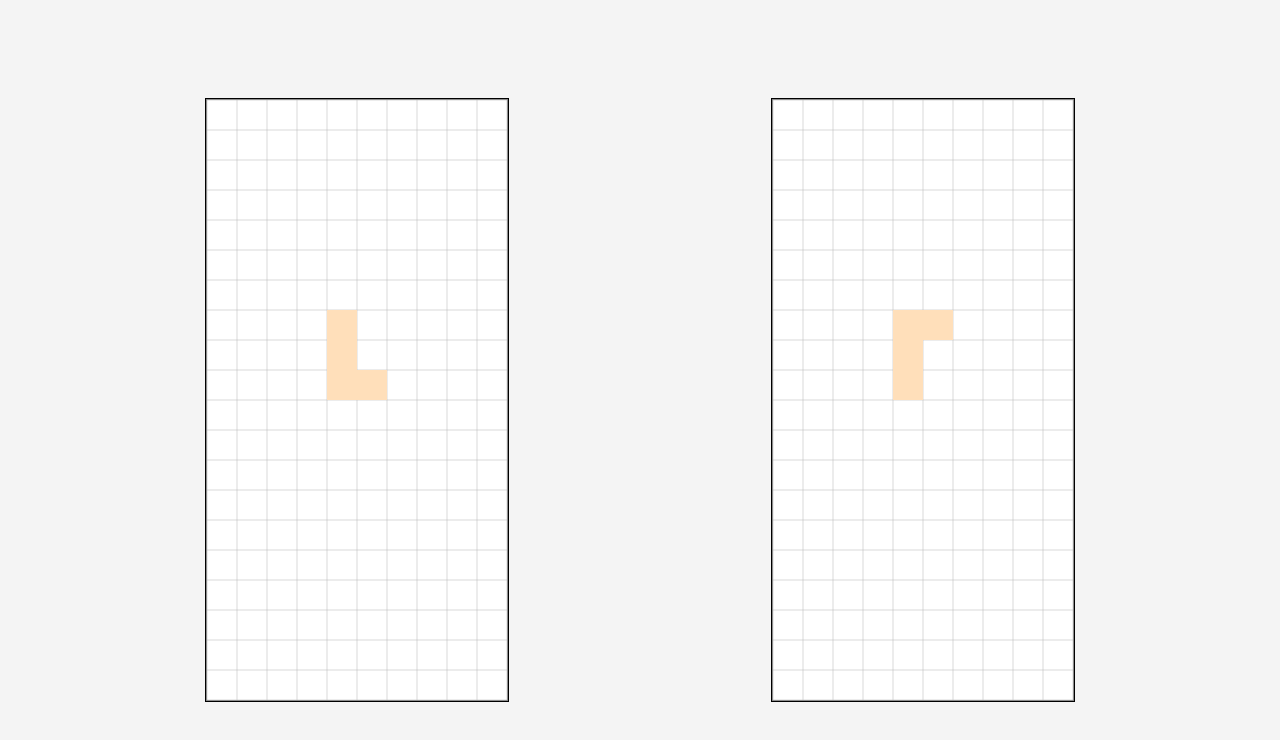
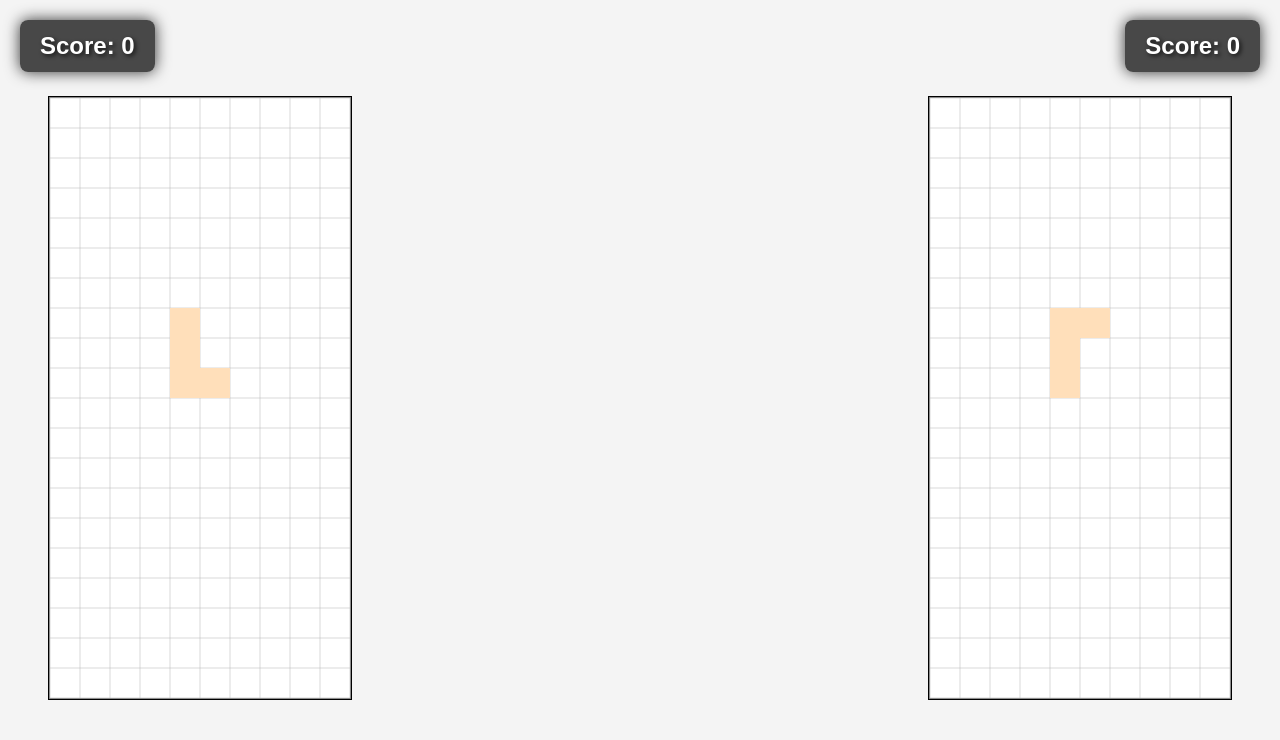
Before and after one commit to JakubGIT/WPS-js, a website with bundled scripts: page projects/tetris/index.html in a window 1280 px wide. Built offline with nearby package versions, Linux system fonts and the light colour scheme.

Commit message:
Show scores

```diff
--- a/projects/tetris/index.html
+++ b/projects/tetris/index.html
@@ -8,9 +8,17 @@
   </head>
   <body>
     <div id="container">
-      <canvas id="myCanvas"></canvas>
+      <div>
+        <canvas id="myCanvas"></canvas>
+        <div id="myScore">Score: 0</div>
+        <!-- Score display for myBoard -->
+      </div>
       <div style="width: 30rem"></div>
-      <canvas id="yourCanvas"></canvas>
+      <div>
+        <canvas id="yourCanvas"></canvas>
+        <div id="yourScore">Score: 0</div>
+        <!-- Score display for yourBoard -->
+      </div>
     </div>
     <script type="module" src="dist/app.js"></script>
   </body>
--- a/projects/tetris/src/app.ts
+++ b/projects/tetris/src/app.ts
@@ -173,6 +173,7 @@ class Board {
   private shapesIndexes: number[] = shuffleArray(
     Array.from({ length: SHAPES.length }, (_, i) => i)
   );
+  score = 0;
 
   constructor(
     width: number,
@@ -444,13 +445,19 @@ class Board {
     let limit = 0;
 
     switch (newRowCount) {
+      case 1:
+        this.score += 40;
+        break;
       case 2:
+        this.score += 100;
         limit = 1;
         break;
       case 3:
+        this.score += 300;
         limit = 2;
         break;
       case 4:
+        this.score += 1200;
         limit = 4;
     }
 
@@ -636,6 +643,9 @@ function handleKeyPress(event: KeyboardEvent) {
 function draw() {
   myBoard.draw();
   yourBoard.draw();
+
+  document.getElementById('myScore')!.innerText = `Score: ${myBoard.score}`;
+  document.getElementById('yourScore')!.innerText = `Score: ${yourBoard.score}`;
 }
 
 // Set up event listener for keypress
--- a/projects/tetris/style.css
+++ b/projects/tetris/style.css
@@ -6,7 +6,8 @@
   box-sizing: border-box;
 }
 
-html, body {
+html,
+body {
   height: 100%;
   display: flex;
   justify-content: center;
@@ -14,15 +15,56 @@ html, body {
   background-color: #f4f4f4;
 }
 
-#container {
-  width: 80%;
-  height: 80%;
-  display: flex;
-  justify-content: center;
-  align-items: center;
-}
-
 canvas {
   border: 1px solid #000;
   background-color: #ffffff;
 }
+
+/* Container to position the score */
+#container {
+  display: flex;
+  justify-content: center;
+  align-items: center;
+  gap: 3rem;
+  flex-direction: row;
+  min-width: 1000px;
+}
+
+/* Style for the score container */
+#myScore,
+#yourScore {
+  position: absolute;
+  top: 10px; /* Adjust the position of the score */
+  font-family: 'Arial', sans-serif;
+  font-weight: bold;
+  color: #fff;
+  text-shadow: 2px 2px 4px rgba(0, 0, 0, 0.7);
+  font-size: 20px;
+  padding: 5px 10px;
+  background: rgba(0, 0, 0, 0.5); /* Semi-transparent background */
+  border-radius: 8px;
+  box-shadow: 0 0 10px rgba(0, 0, 0, 0.8);
+  transition: all 0.2s ease-in-out;
+  z-index: 10;
+}
+
+/* Style for the score when the game is paused or the user is inactive */
+#myScore,
+#yourScore {
+  background-color: rgba(0, 0, 0, 0.7); /* Darker background for the score */
+  padding: 12px 20px;
+  font-size: 24px;
+  border-radius: 8px;
+  box-shadow: 0px 0px 15px rgba(0, 0, 0, 0.8);
+  text-align: center;
+}
+
+#myScore {
+  left: 20px;
+  top: 20px;
+}
+
+#yourScore {
+  right: 20px;
+  top: 20px;
+}
```
